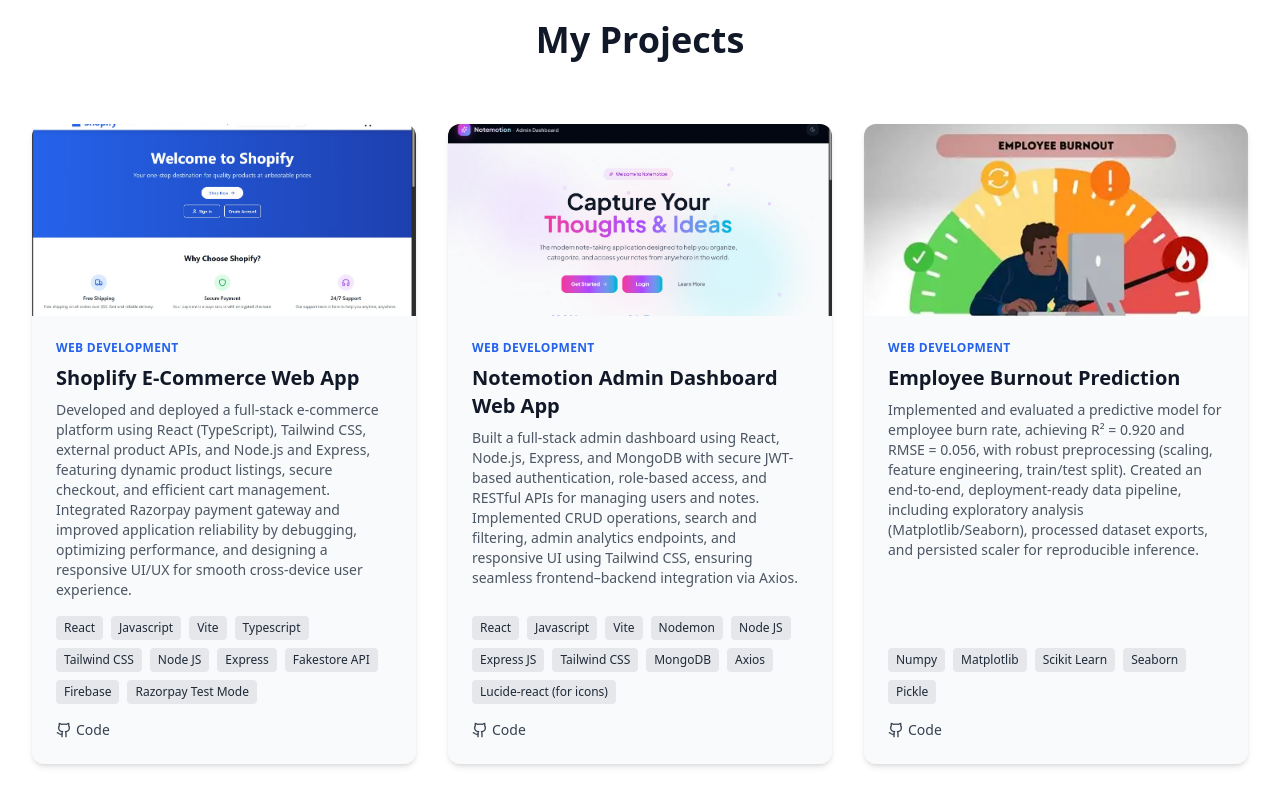
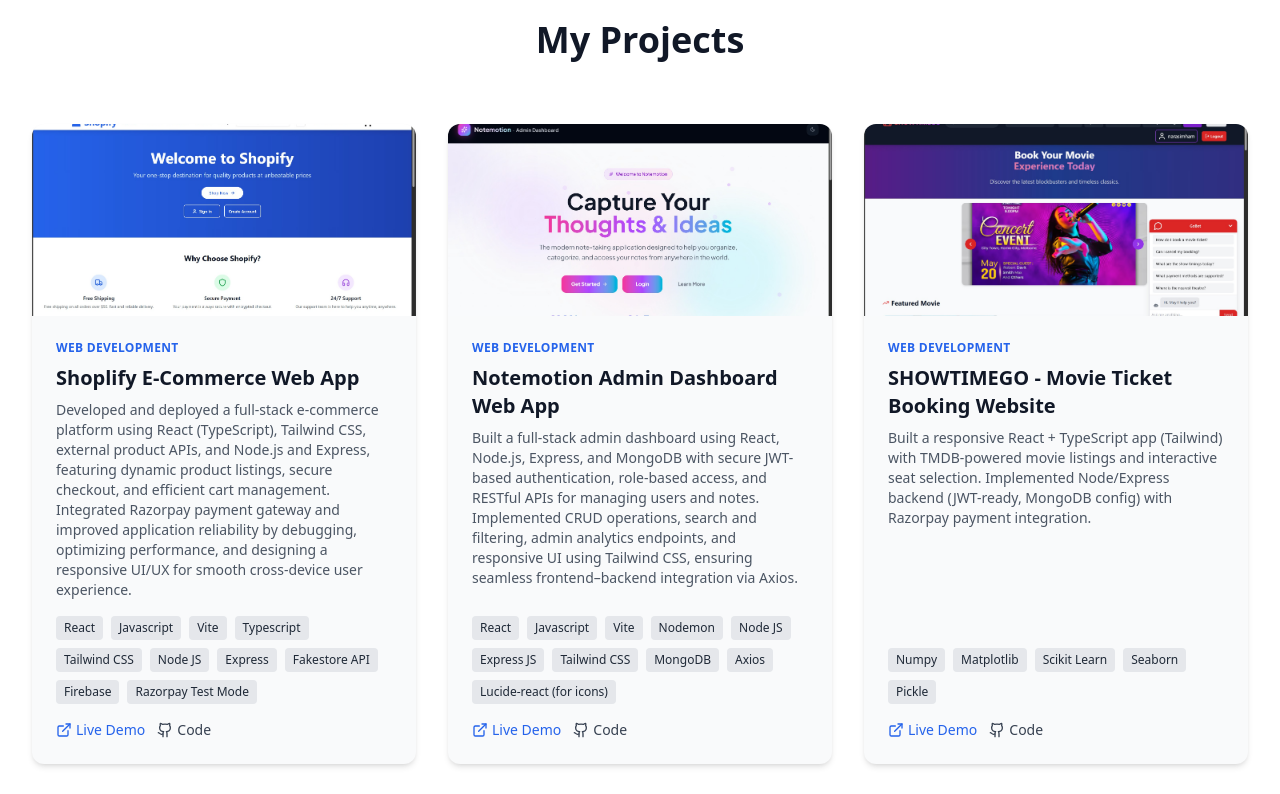
Before and after one commit to RLNarasimham/My-Portfolio-R.-L.-Narasimham, a React (Vite) app: page / in a window 1280 px wide. Shown: the part 860-1654 px from the top of the page. Built offline with nearby package versions, Linux system fonts and the light colour scheme.

Commit message:
Updated project entries and add new movie ticket booking project
Updated project details including live URLs and images for better accuracy. Added new project for movie ticket booking.

```diff
--- a/src/data/projects.ts
+++ b/src/data/projects.ts
@@ -19,7 +19,7 @@
     category: 'web',
     image: './Shopify e commerce website.jpg',
     technologies: ['React', 'Javascript', 'Vite', 'Typescript', 'Tailwind CSS', 'Node JS', 'Express', 'Fakestore API', 'Firebase', 'Razorpay Test Mode'],
-    // liveUrl: 'https://example.com',
+    liveUrl: 'https://shopify-e-commerce-website-4rax.onrender.com',
     githubUrl: 'https://github.com/RLNarasimham/shopify---e-commerce-website',
   },
   {
@@ -27,13 +27,23 @@
     title: 'Notemotion Admin Dashboard Web App',
     description: 'Built a full-stack admin dashboard using React, Node.js, Express, and MongoDB with secure JWT-based authentication, role-based access, and RESTful APIs for managing users and notes. Implemented CRUD operations, search and filtering, admin analytics endpoints, and responsive UI using Tailwind CSS, ensuring seamless frontend–backend integration via Axios.',
     category: 'web',
-    image: 'public/Notemotion Web App.jpg',
+    image: './Notemotion Web App.jpg',
     technologies: ['React', 'Javascript', 'Vite', 'Nodemon', 'Node JS', 'Express JS', 'Tailwind CSS', 'MongoDB', 'Axios', 'Lucide-react (for icons)'],
-    // liveUrl: 'https://example.com',
-    githubUrl: 'https://frontend-assignment-primetrade-ai.vercel.app',
+    liveUrl: 'https://frontend-assignment-primetrade-ai.vercel.app',
+    githubUrl: 'https://github.com/RLNarasimham/Notemotion-Admin-Dashboard',
   },
   {
     id: 3,
+    title: 'SHOWTIMEGO - Movie Ticket Booking Website',
+    description: 'Built a responsive React + TypeScript app (Tailwind) with TMDB-powered movie listings and interactive seat selection. Implemented Node/Express backend (JWT-ready, MongoDB config) with Razorpay payment integration.',
+    category: 'web',
+    image: './SHOWTIMEGO Movie Ticket Booking app.jpg',
+    technologies: ['Numpy', 'Matplotlib', 'Scikit Learn', 'Seaborn', 'Pickle'],
+    liveUrl: 'https://movie-ticket-frontend.onrender.com',
+    githubUrl: 'https://github.com/RLNarasimham/SHOWTIMEGO-Movie-Ticket-Booking-App',
+  },
+  {
+    id: 4,
     title: 'Employee Burnout Prediction',
     description: ' Implemented and evaluated a predictive model for employee burn rate, achieving R² = 0.920 and RMSE = 0.056, with robust preprocessing (scaling, feature engineering, train/test split). Created an end-to-end, deployment-ready data pipeline, including exploratory analysis (Matplotlib/Seaborn), processed dataset exports, and persisted scaler for reproducible inference.',
     category: 'web',
@@ -43,7 +53,7 @@
     githubUrl: 'https://github.com/RLNarasimham/Employee-Burnout-Prediction-Project/tree/main',
   },
   {
-    id: 4,
+    id: 5,
     title: 'AI-Driven Security Analysis of Encrypted Communications - UTP , Malaysia',
     description: ' Implemented a reproducible end-to-end ML pipeline (data loading → train-only preprocessing → scaling → model training & evaluation) to run memory-efficient baselines (SGD, LinearSVC, SVM) on large encrypted-traffic datasets.). Established a lightweight interpretability suite (Cohen’s d, point-biserial, model importances) to rank top features and auto-export CSV/Markdown summaries for reporting.',
     category: 'web',
```
